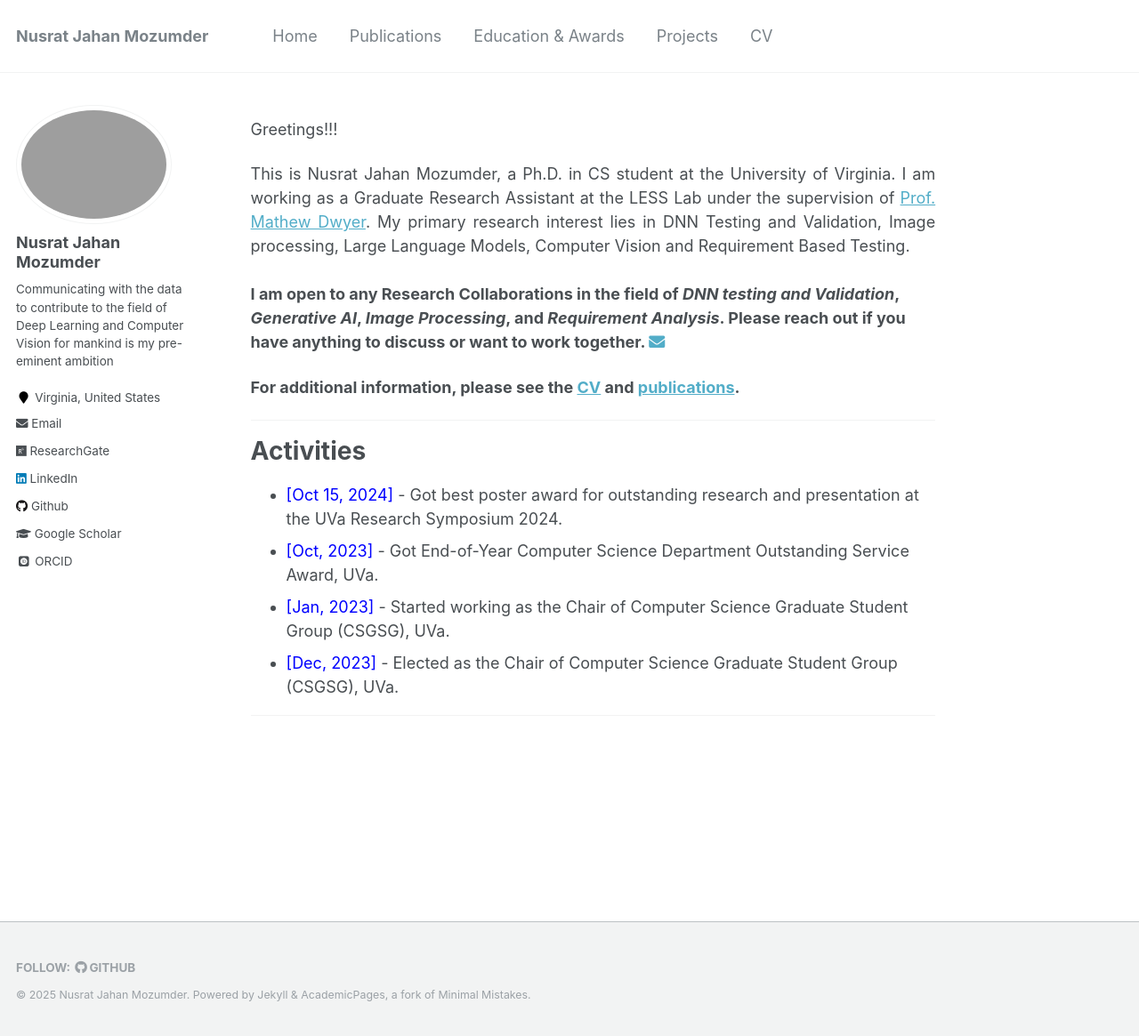
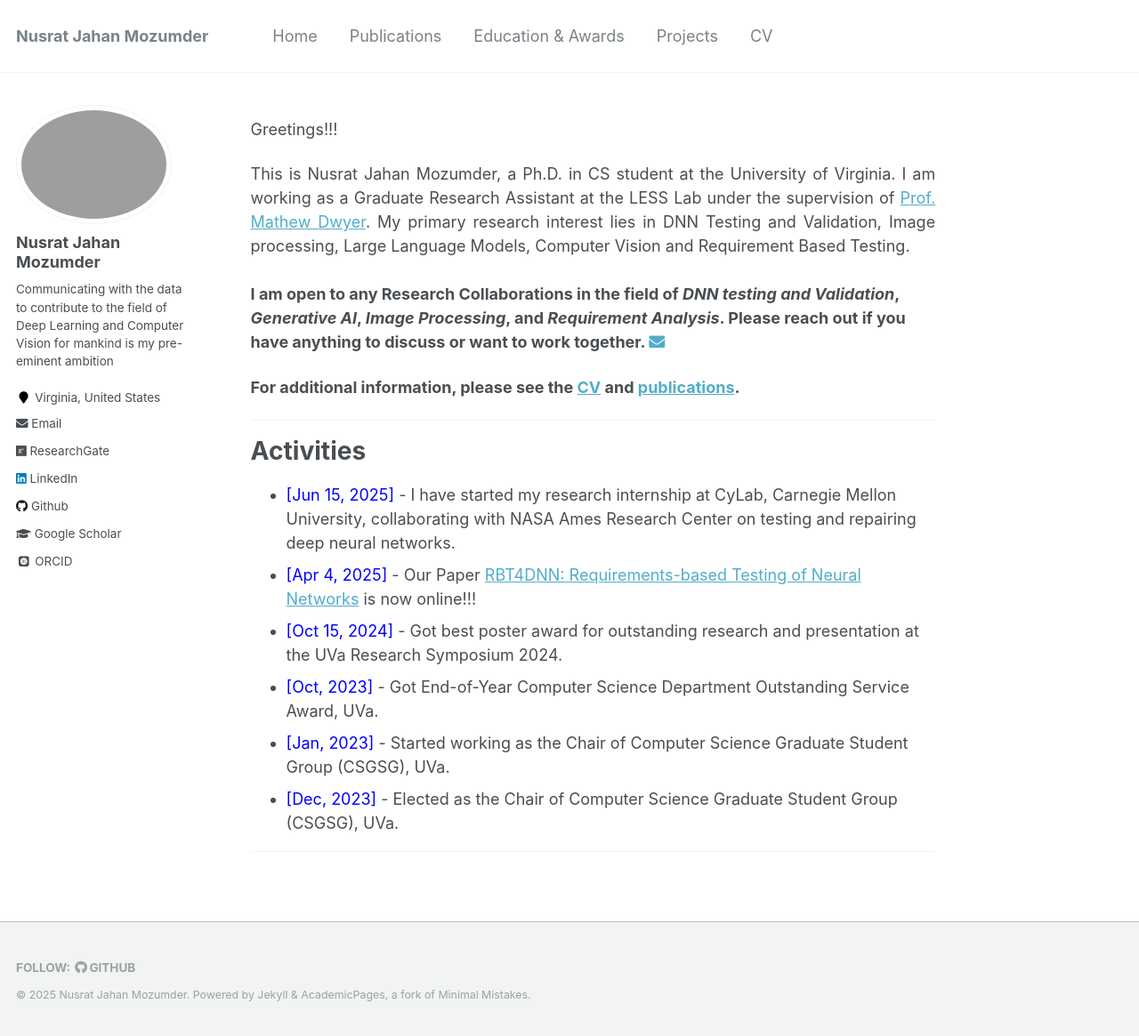
Before and after one commit to nusratdeeptee/nusratdeeptee.github.io, a Jekyll site: the page built from _pages/about.md, in a window 1280 px wide and 1165 px high. Shown: the whole window at 89% size. Built offline with Jekyll 4.4.1, drawn with Linux system fonts in a browser that asks for light colours; some web fonts are replaced; a script that is not in the unit is left out.

Commit message:
Update about.md

```diff
--- a/_pages/about.md
+++ b/_pages/about.md
@@ -22,6 +22,8 @@ This is Nusrat Jahan Mozumder, a Ph.D. in CS student at the University of Virgin
 
 
 # Activities
+* <span style="color:Blue"> [Jun 15, 2025] </span> - I have started my research internship at CyLab, Carnegie Mellon University, collaborating with NASA Ames Research Center on testing and repairing deep neural networks.
+* <span style="color:Blue"> [Apr 4, 2025] </span> - Our Paper [RBT4DNN: Requirements-based Testing of Neural Networks](https://arxiv.org/abs/2504.02737) is now online!!!
 * <span style="color:Blue"> [Oct 15, 2024] </span> - Got best poster award for outstanding research and presentation at the UVa Research Symposium 2024.
 * <span style="color:Blue"> [Oct, 2023] </span> - Got End-of-Year Computer Science Department Outstanding Service Award, UVa.
 * <span style="color:Blue"> [Jan, 2023] </span> - Started working as the Chair of Computer Science Graduate Student Group (CSGSG), UVa.
```
